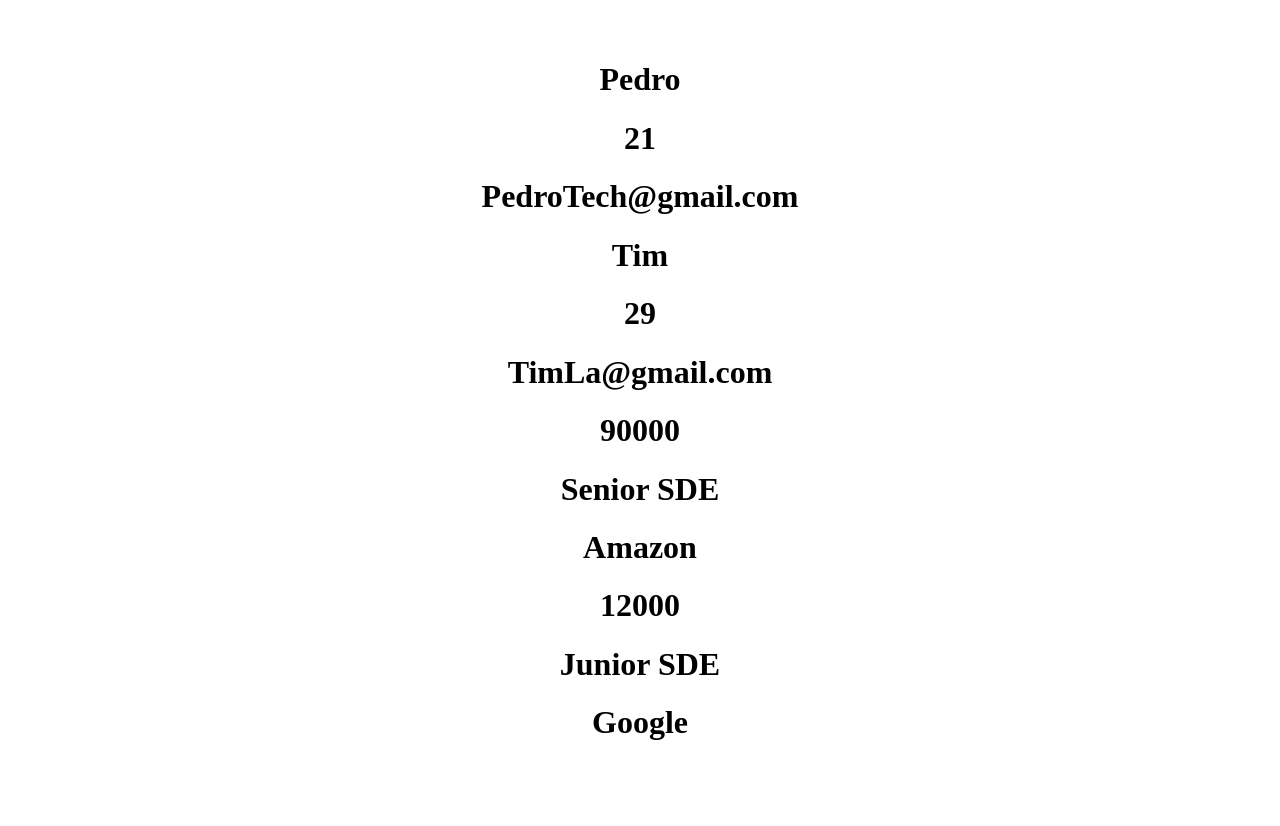
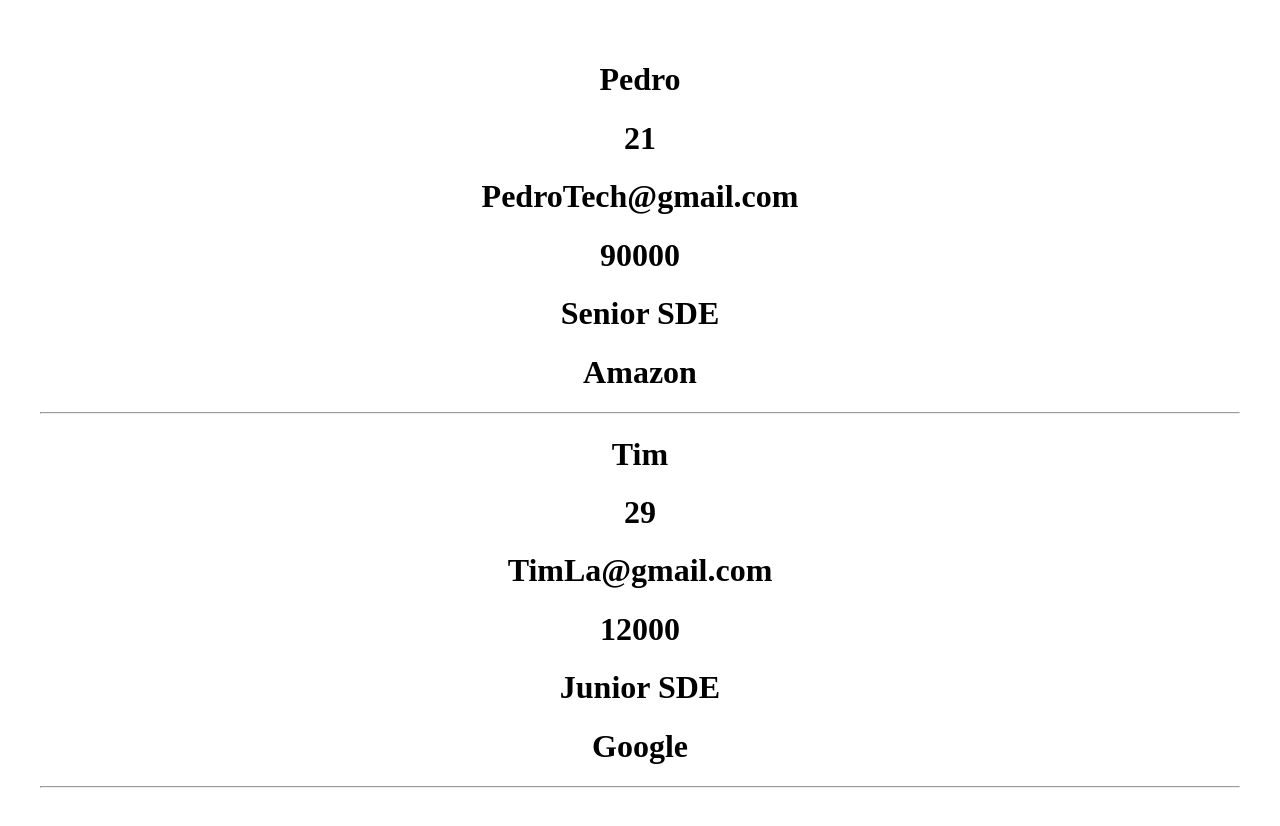
Before and after one commit to tla111/react-course-pedrotech, a React (Vite) app in the folder frontend/: page / in a window 1280 px wide. Shown: the top 826 px of the page. Before the commit the page ends 803 px from the top, so only its background shows below. Built offline with nearby package versions, Linux system fonts and the light colour scheme.

Commit message:
able to render job component properly in user component

```diff
--- a/frontend/src/App.jsx
+++ b/frontend/src/App.jsx
@@ -5,20 +5,22 @@ const App = () => {
 
   return (
     <div className="App">
-      <User name="Pedro" age={21} email="PedroTech@gmail.com" />
-      <User name="Tim" age={29} email="TimLa@gmail.com" />
-      <Job salary={90000} position="Senior SDE" company="Amazon" />
-      <Job salary={12000} position="Junior SDE" company="Google" />
+      <User name="Pedro" age={21} email="PedroTech@gmail.com" salary={90000} position="Senior SDE" company="Amazon" />
+      <User name="Tim" age={29} email="TimLa@gmail.com" salary={12000} position="Junior SDE" company="Google" />
+      {/* <Job salary={90000} position="Senior SDE" company="Amazon" /> */}
+      {/* <Job salary={12000} position="Junior SDE" company="Google" /> */}
     </div>
   )
 }
 
-const User = ({ name, age, email }) => {
+const User = ({ name, age, email, salary, position, company }) => {
   return (
     <div>
       <h1>{name}</h1>
       <h1>{age}</h1>
       <h1>{email}</h1>
+      <Job salary={salary} position={position} company={company} />
+      <hr />
     </div>
   )
 }
```
